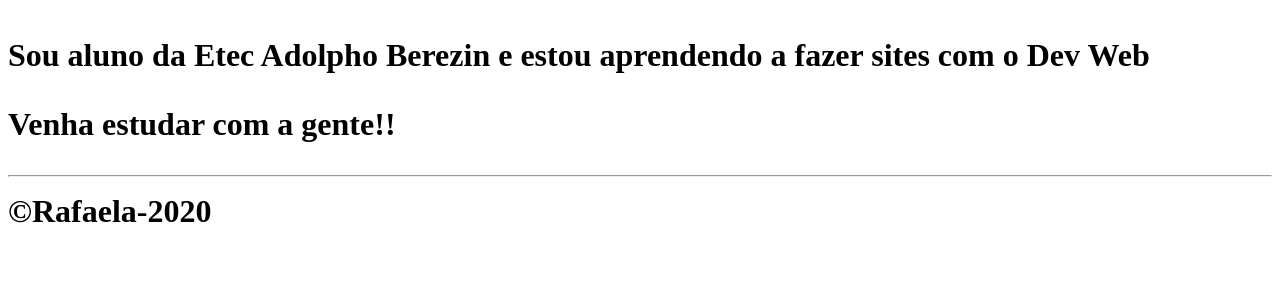
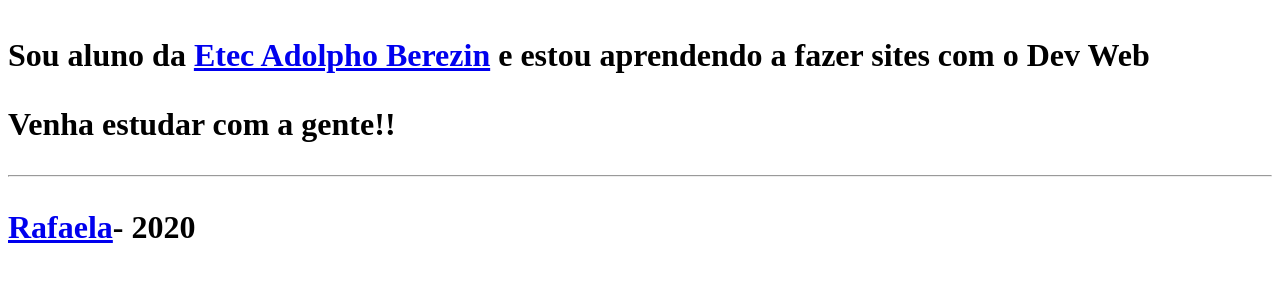
Before and after one commit to RafaBort/primeirosite, a plain HTML site: page index.html in a window 1280 px wide. Shown: the part 203-484 px from the top of the page. Drawn offline with Linux system fonts and the light colour scheme.

Commit message:
adicionei o link

```diff
--- a/index.html
+++ b/index.html
@@ -8,10 +8,10 @@
 <body>
     <h1>Hello, Dev Web!<h1>
     <img src="logo-dev-web.png" alt="Logotipo de dev web" />
-    <p>Sou aluno da Etec Adolpho Berezin e estou aprendendo a fazer sites com o Dev Web <p>
+    <p>Sou aluno da <a href="http://eteab.com.br/">Etec Adolpho Berezin</a> e estou aprendendo a fazer sites com o Dev Web <p>
     <p> Venha estudar com a gente!! <p>
     <hr/>
-    &copy;Rafaela-2020
+    <P><a href="https://github.com/RafaBort">Rafaela</a>- 2020 </P>
 
 </body>
 </html>
```
